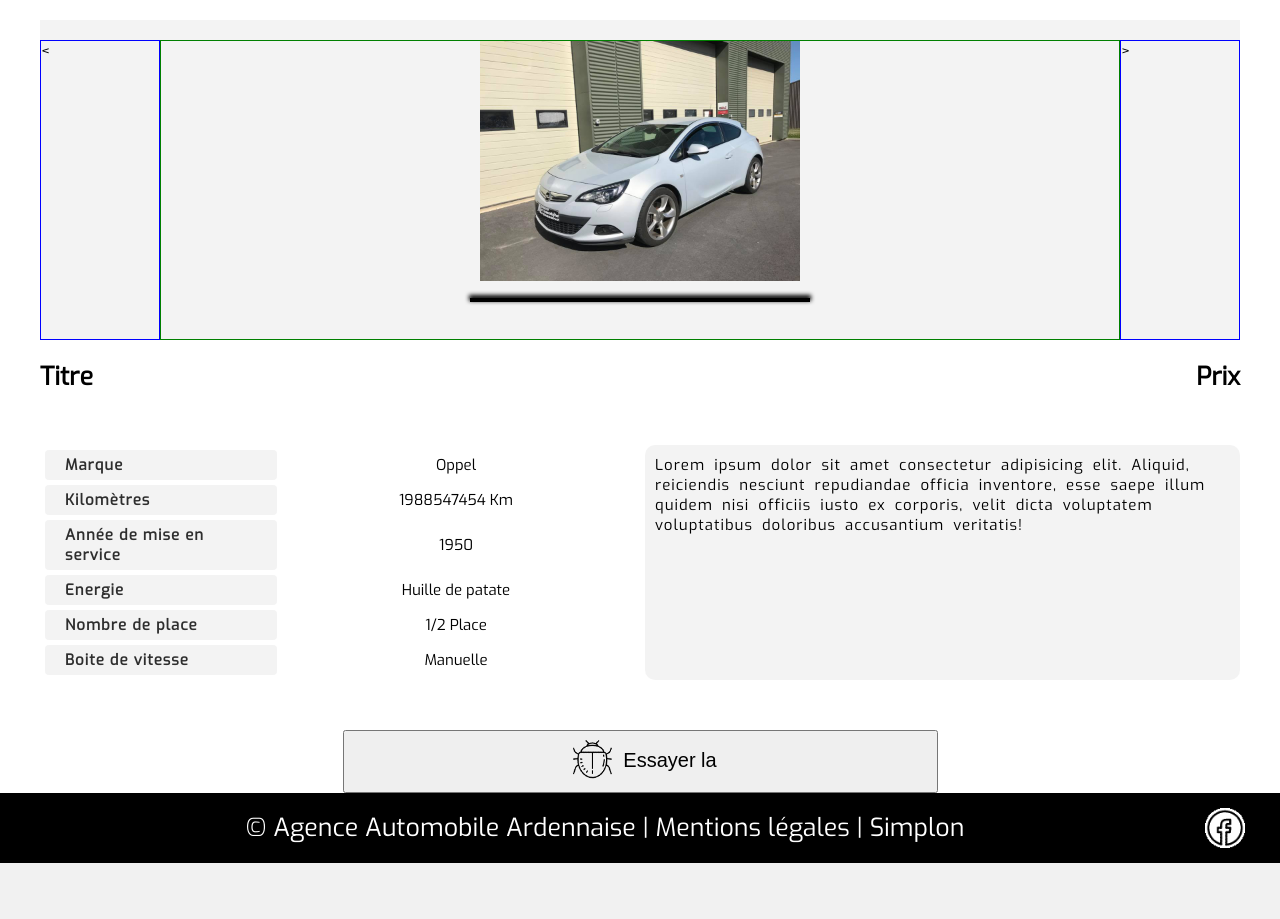
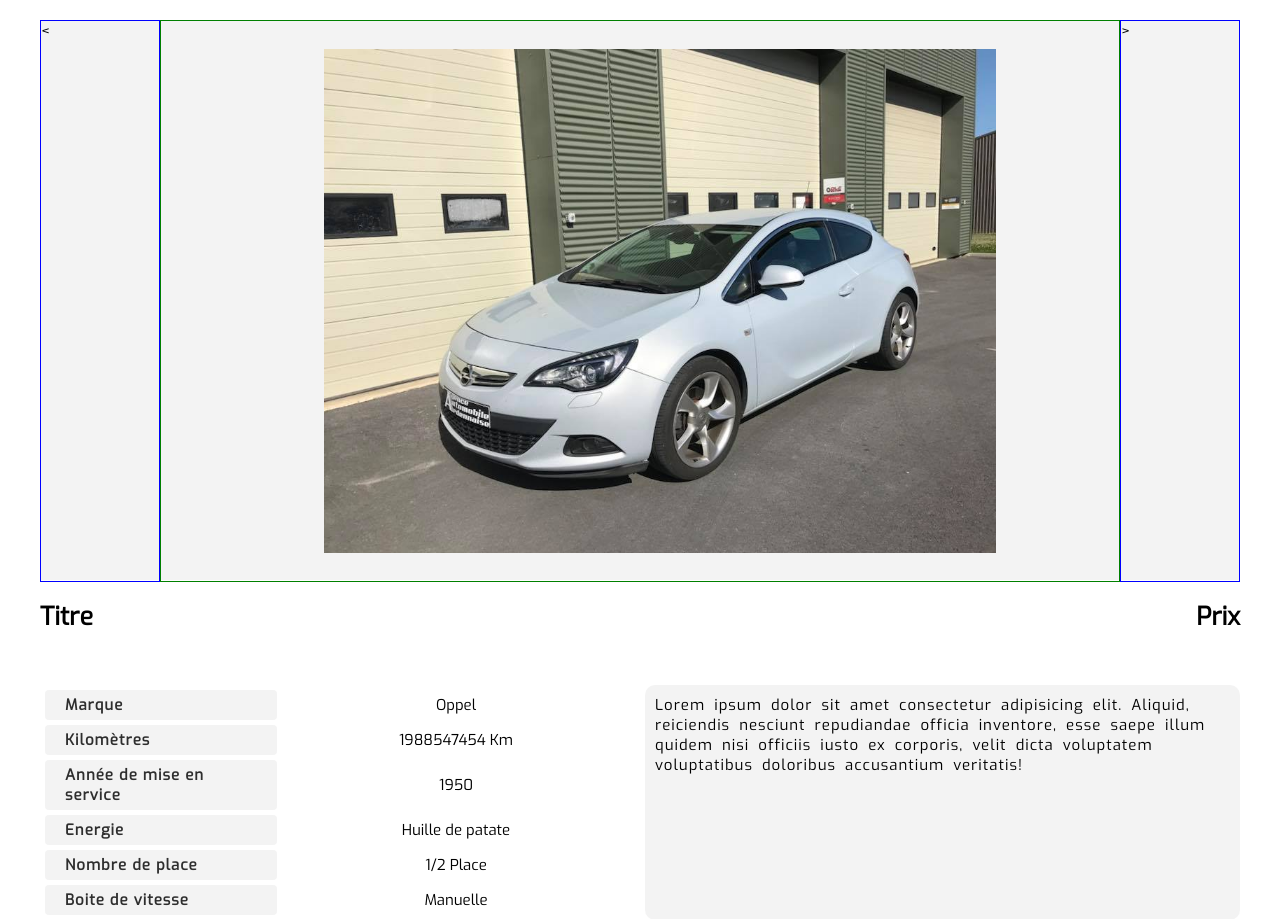
Before and after one commit to belvoixnicolas/AAA, a PHP site: page /fiche_voiture.php in a window 1280 px wide. Shown: the part 100-1019 px from the top of the page. Before the commit the page ends 963 px from the top, so only its background shows below. Run offline with PHP 8.4, Linux system fonts and the light colour scheme.

Commit message:
animation carousel

```diff
--- a/css/caroussel.css
+++ b/css/caroussel.css
@@ -2,7 +2,6 @@
     display: grid;
     grid-template-columns: 10% 80% 10%;
     margin-top: 20px;
-    padding: 20px 0 0;
 }
 
 .scene div {
@@ -12,25 +11,43 @@
 ul {
     border: 1px solid green;
     text-align: center;
-    height: 100%;
 }
 
 li {
     display: none;
-    height: 37vh;
+    grid-template-columns: 20px 1fr 20px;
+    grid-template-rows: 70vh;
 }
 
-li:nth-child(1) {
-    display: inline-block;
+/*li:nth-child(1) {
+    display: grid;
+    grid-template-columns: 20px 1fr 20px;
+    grid-template-rows: 70vh;
+}*/
+
+li hr {
+    opacity: 0;
+    border: 2px solid #000;
+    align-self: center;
+    margin-right: 0;
+    width: 0;
+    z-index: 2;
 }
 
-li hr {
-    border: 2px solid #000;
-    box-shadow: 0 -2px 4px 1px #000;
-    margin-top: 5%;
+li .droite {
+    box-shadow: -2px 0 4px 1px #000;
+    margin-left: 0;
+    grid-column-start: 3;
+}
+
+li .gauche {
+    box-shadow: 2px 0 4px 1px #000;
+    margin-right: 0;
 }
 
 li img {
-    height: 30vh;
-    margin: 0 10px;
+    position: relative;
+    height: 90%;
+    align-self: center;
+    margin: 0 auto;
 }
--- a/css/tableau_fiche.css
+++ b/css/tableau_fiche.css
@@ -8,7 +8,7 @@ body {
 
 .scene {
   background: rgba(134, 134, 134, 0.103);
-  height: 40vh;
+  height: 70vh;
   margin-bottom: 20px;
 }
 
--- a/fiche_voiture.php
+++ b/fiche_voiture.php
@@ -25,7 +25,7 @@
     <div class="scene">
       <div class="slide_gauche"><</div>
       <ul>
-        <li><img src="img/1.jpg"><hr></li>
+        <li><hr class="gauche"><img src="img/1.jpg"><hr class="droite"></li>
         <li><img src="img/2.jpg"></li>
         <li><img src="img/3.jpg"></li>
         <li><img src="img/4.jpg"></li>
--- a/js/carousel_voiture.js
+++ b/js/carousel_voiture.js
@@ -0,0 +1,33 @@
+var i = 0;
+var liste = $('li');
+
+function arriver() {
+    liste[i].style.display = 'grid';
+    $('li img')[i].style.marginLeft = '0';
+    $('li img')[i].style.marginRight = '0';
+    $('li img')[i].style.display = 'none';
+
+
+    $('.gauche').delay('2000').animate({opacity: '1'}, 'slow');
+    $('.gauche').animate({height: '95%'}, 'slow', function() {
+        $('li img').animate({width: 'toggle'}, 1000);
+        $('li img').animate({left: $("li img").parent().width() /2 - $("li img").width() /2}, 'slow', function() {
+            $('.gauche').animate({height: '0%'}, 'slow');
+            $('.gauche').animate({opacity: '0'}, 'slow');
+        });
+    });
+
+    i++;
+}
+
+arriver();
+
+
+$('.droite').delay('10000').animate({opacity: '1'}, 'slow');
+$('.droite').animate({height: '95%'}, 'slow', function() {
+    $('li img').animate({left: $("li img").parent().width() - $("li img").width() - 40}, 'slow');
+    $('li img').animate({left: $("li img").parent().width() - 40, width: 'toggle'}, 'slow', function() {
+        $('.droite').animate({height: '0%'}, 'slow');
+        $('.droite').animate({opacity: '0'}, 'slow', function() {liste[i - 1].style.display = 'none';});
+    });
+});
```
